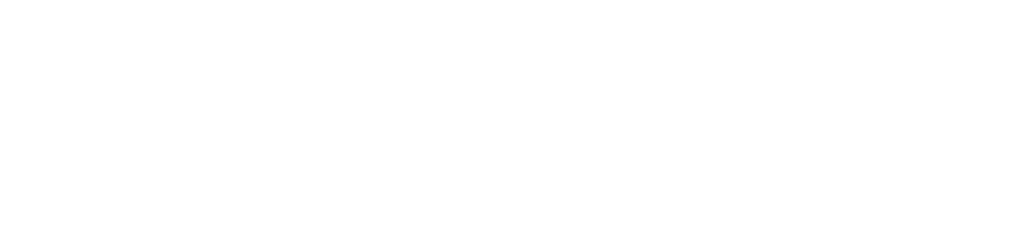
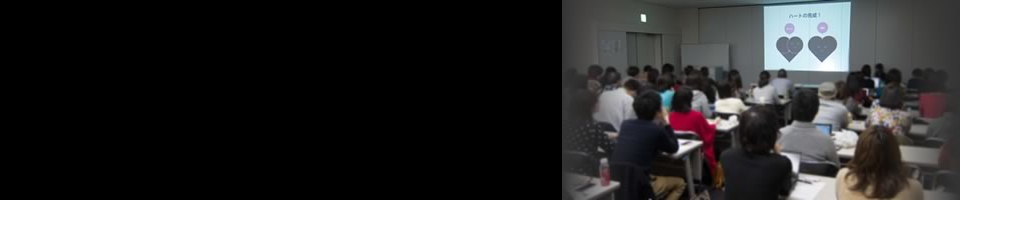
Before and after one commit to sacss/sacss-vol67, a plain HTML site: page html/archive.html in a window 1280 px wide. Shown: the whole page, without its empty margins (0-1023 px from the left). Drawn offline with Linux system fonts and the light colour scheme.

Commit message:
下層ページのvisualの画像を配置

```diff
--- a/html/archive.html
+++ b/html/archive.html
@@ -19,6 +19,7 @@
   <div class="l-inner">
 
   </div>
+  <img src="./common/images/visual-sub.jpg" alt="SaCSS" width="398" height="200">
 </div><!-- /.l-visual -->
 
 <div class="l-container">
--- a/html/common/css/style.css
+++ b/html/common/css/style.css
@@ -0,0 +1,13 @@
+.l-visual {
+  width: 960px;
+  background-color: #000000;
+  height: 200px;
+}
+
+.l-visual .l-inner {
+  float: left;
+}
+
+.l-visual img {
+  float: right;
+}
```
Also changed, not shown: html/detail.html (+1 -0 lines).
